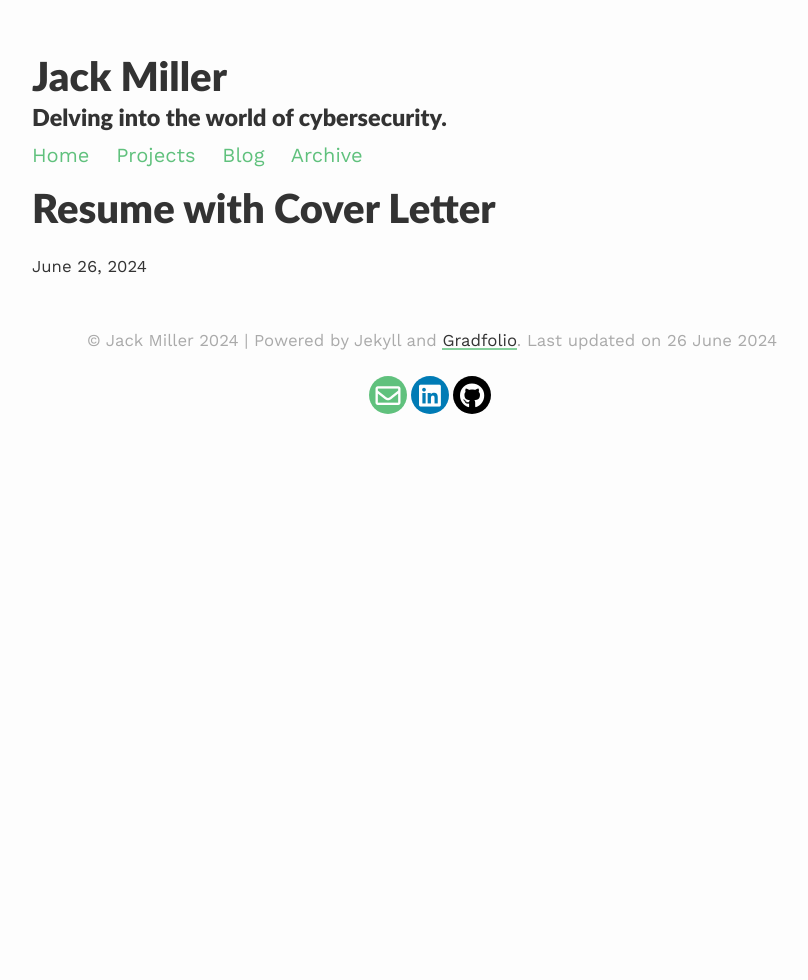
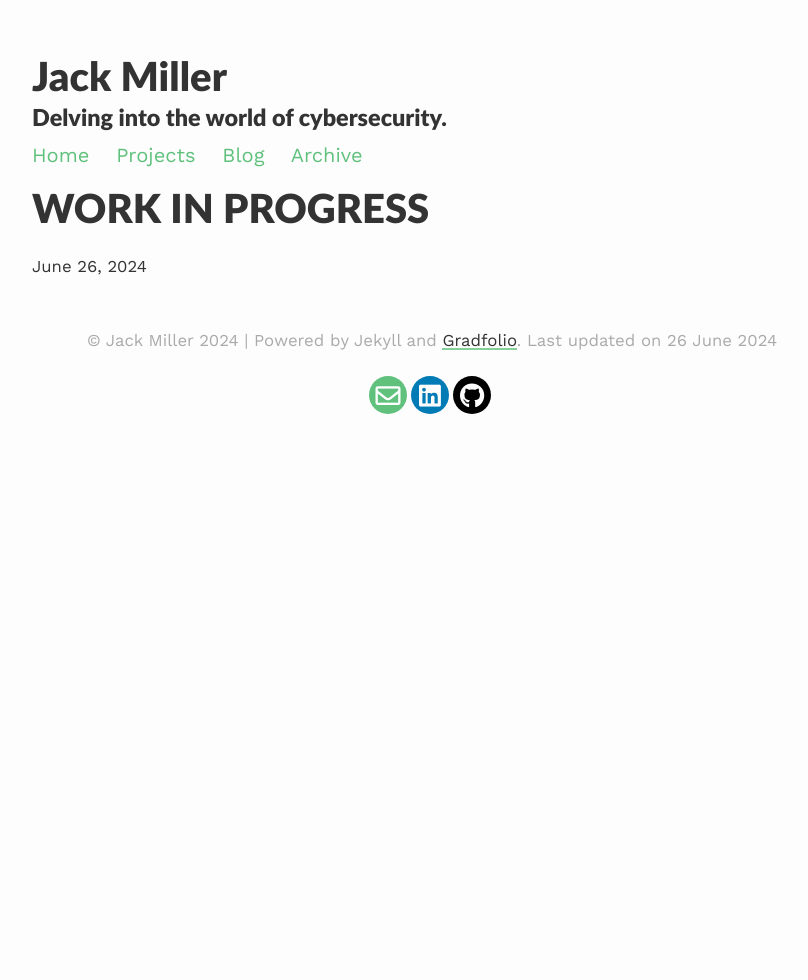
Before and after one commit to jackdmiller/jackdmiller.github.io, a Jekyll site: the page built from _projects/redirect.md, in a window 1280 px wide. Shown: the whole page, without its empty margins (208-1016 px from the left). Built offline with Jekyll 4.4.1, drawn with Linux system fonts in a browser that asks for light colours; nearby versions of some CDN libraries.

Commit message:
Update redirect.md

```diff
--- a/_projects/redirect.md
+++ b/_projects/redirect.md
@@ -1,6 +1,6 @@
 ---
 layout: post
-title: Resume with Cover Letter
-description: ENC 3241 Resume with Cover Letter Project
-redirect: https://docs.google.com/document/d/1vmGcjClLIIV_cGFDnddsia7RgjqpXdiO8zX87HqJR3c/edit?usp=sharing
+title: WORK IN PROGRESS
+description: WORK IN PROGRESS
+redirect:
 ---
```
